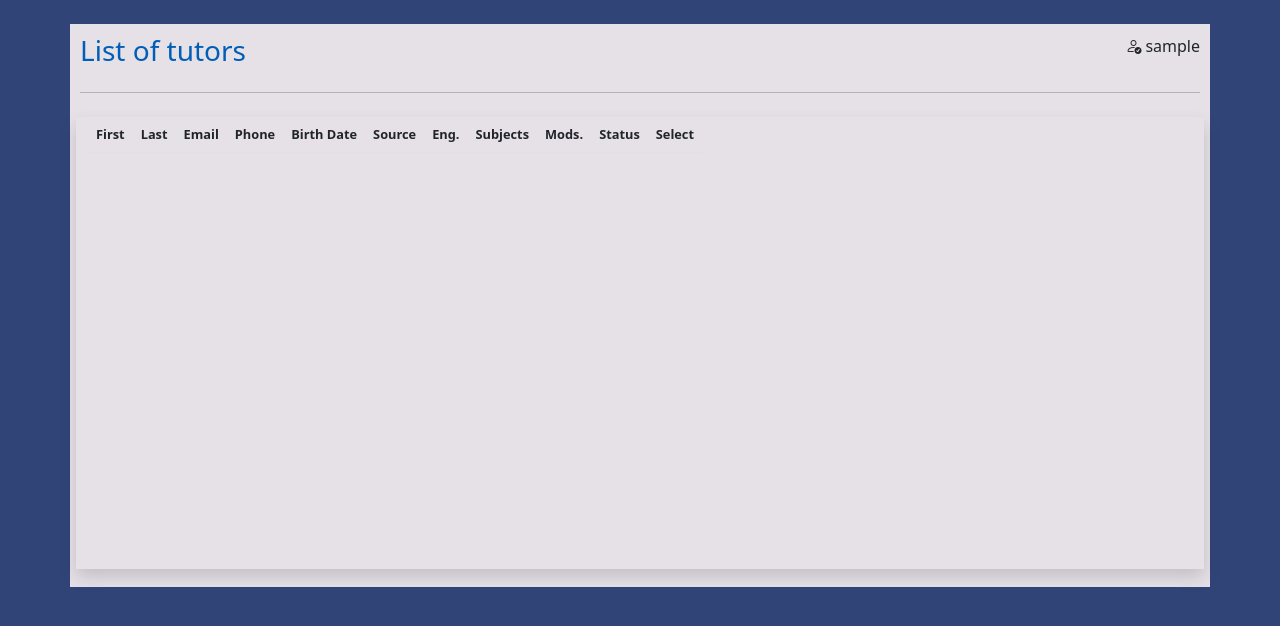
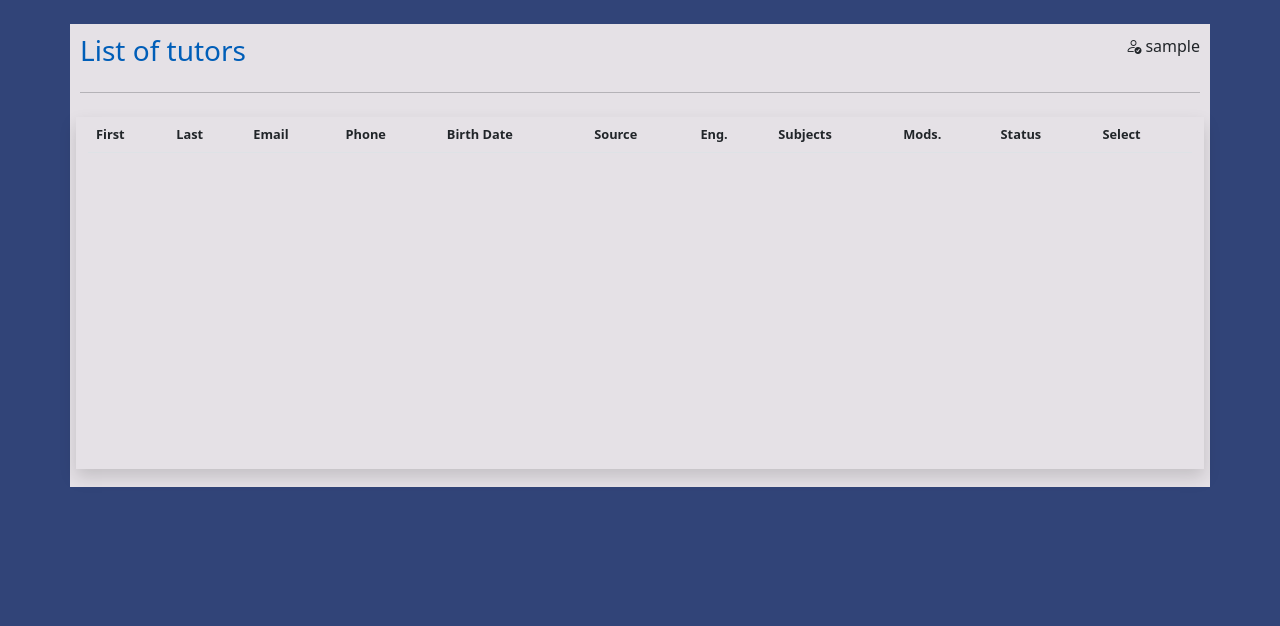
Before and after one commit to gbedad/final-project-di, a Flask app: page /admin/show_tutors in a window 1280 px wide. Shown: the part 64-690 px from the top of the page. Run offline with Flask 2, Linux system fonts and the light colour scheme; a user stored in the database is signed in; tables that the repository leaves empty hold one stand-in row (values such as "Sample post"); lists and menus that the app fills with data are empty; some libraries are stand-ins or nearby versions; some web fonts are replaced.

```diff
--- a/app/static/styles.css
+++ b/app/static/styles.css
@@ -97,12 +97,8 @@ p {
     margin-bottom: 0px;
 }
 
-
 .table-fixed tbody {
-  display:block;
-  overflow:auto;
-  height:400px;
+    height: 300px;
+    overflow-y: auto;
+    width: 100%;
 }
-.table-fixed thead {
-  display:block;
-}
```
